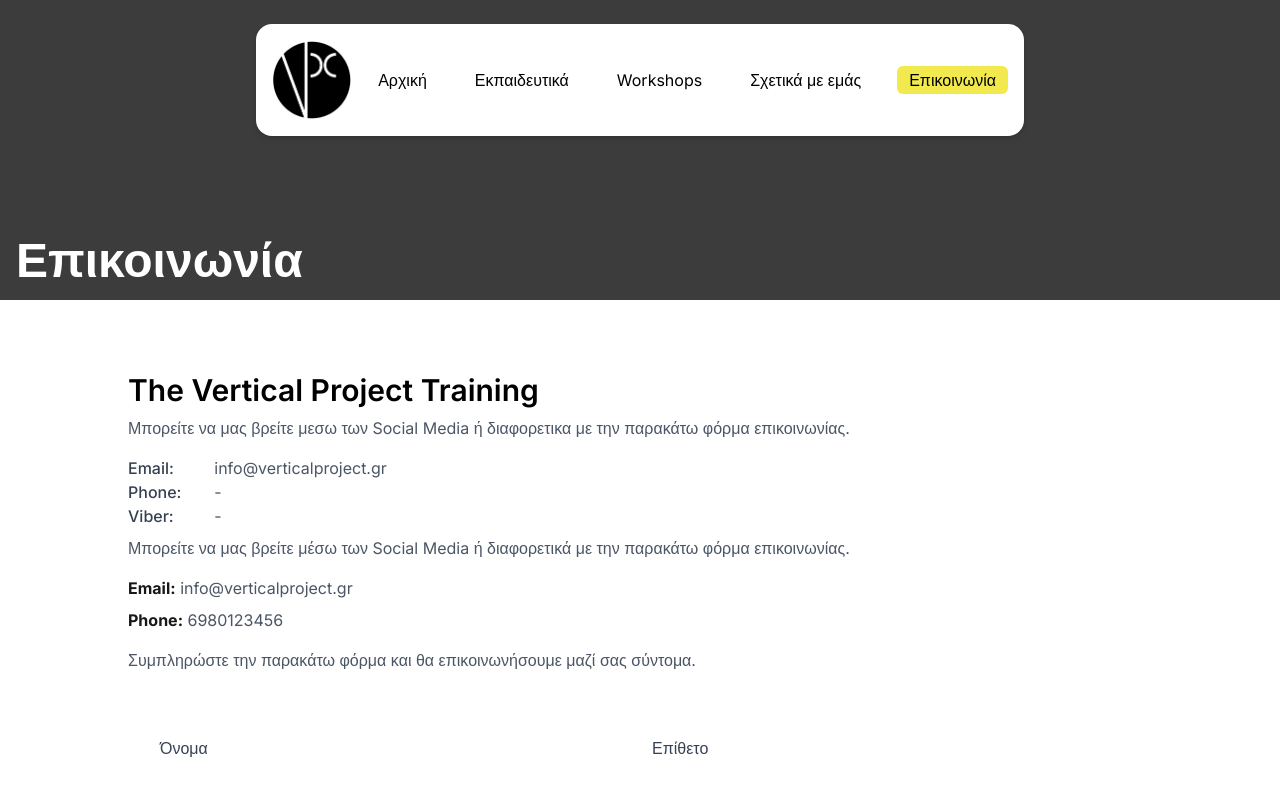
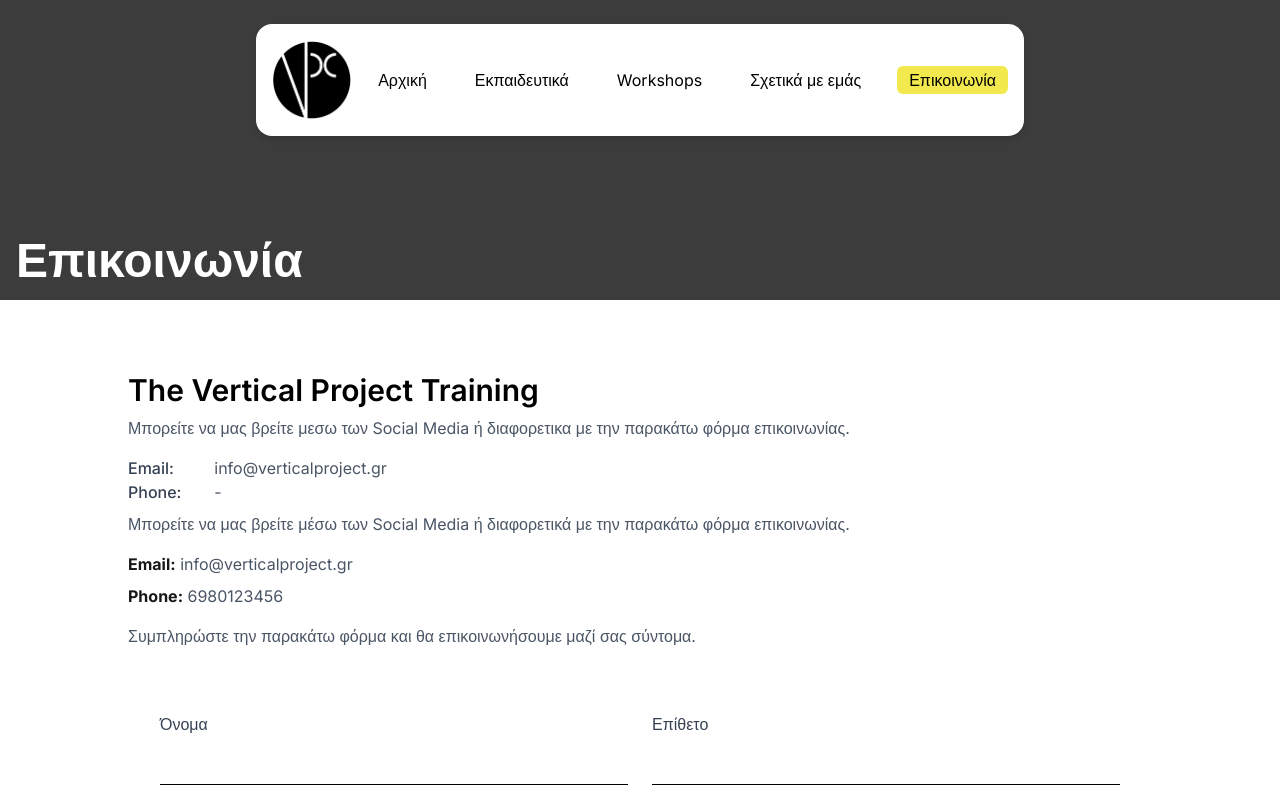
Before and after one commit to Tsagiannoudis/vertical-project, a Next.js app: page /contact in a window 1280 px wide. Shown: the top 800 px of the page. Built offline with nearby package versions, Linux system fonts and the light colour scheme.

Commit message:
replace text contact

```diff
--- a/src/components/contact/FormContact.tsx
+++ b/src/components/contact/FormContact.tsx
@@ -78,10 +78,6 @@ export default function FormContact() {
                         </tr>
                         <tr>
                             <td className="w-1/3 text-gray-700 font-medium">Phone:</td>
-                            <td className="text-gray-600"> - </td>
-                        </tr>
-                        <tr>
-                            <td className="w-1/3 text-gray-700 font-medium">Viber:</td>
                             <td className="text-gray-600"> - </td>
                         </tr>
                     </tbody>
```
